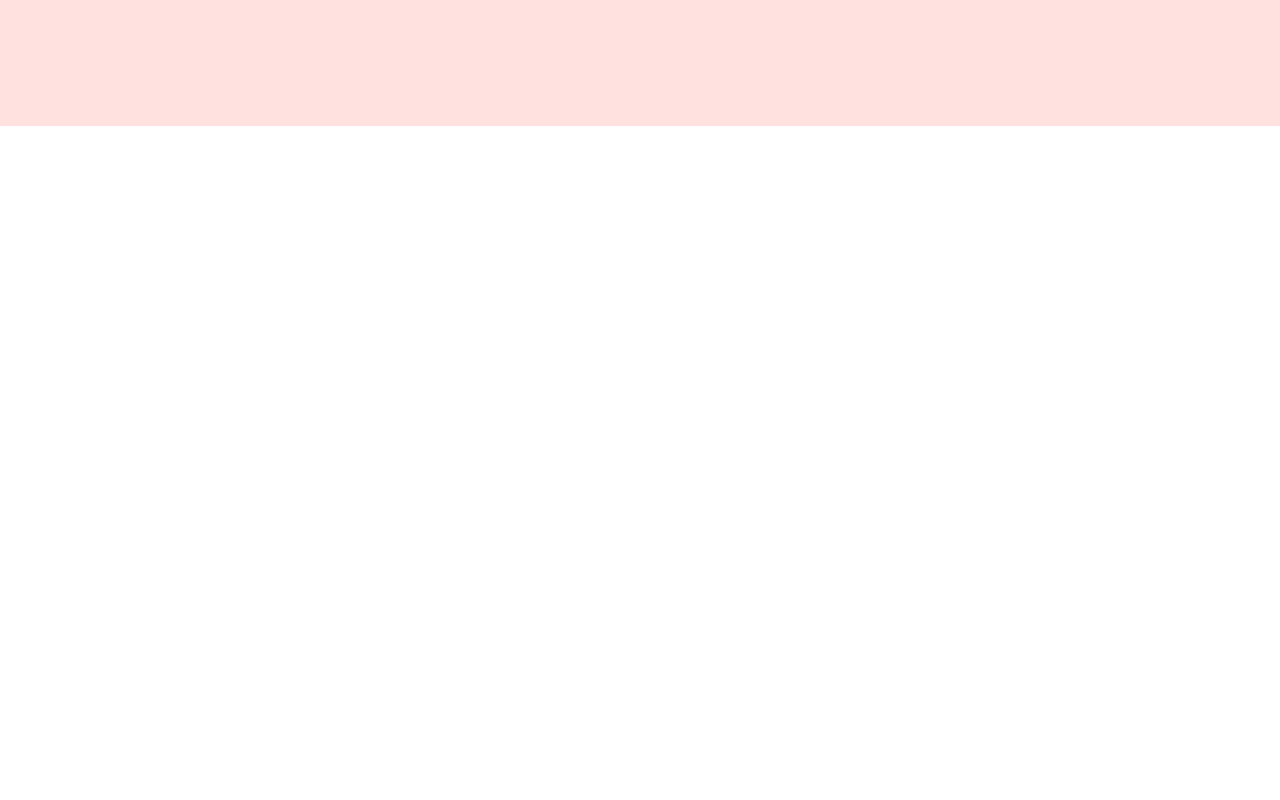
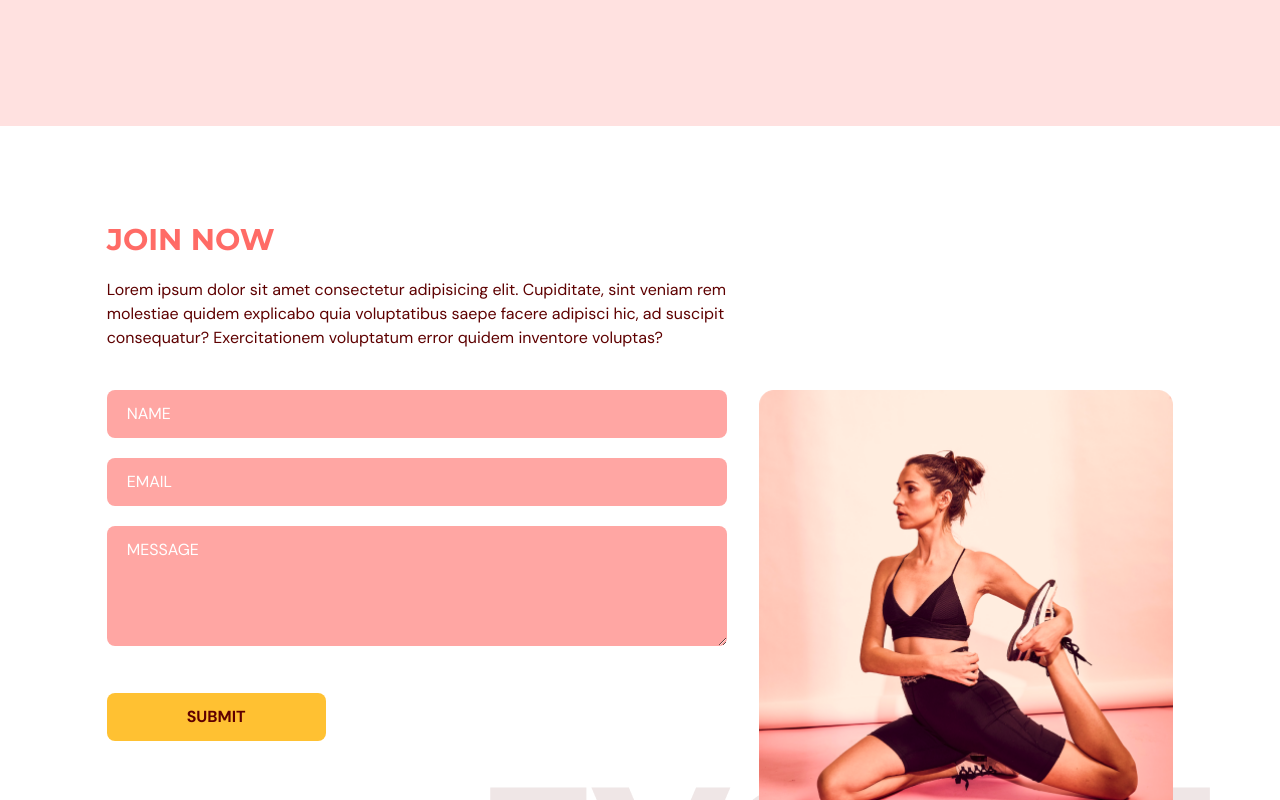
Before and after one commit to StanislaM/gym, a React (Vite) app: page / in a window 1280 px wide. Shown: the part 2920-3720 px from the top of the page. Before the commit the page ends 3046 px from the top, so only its background shows below. Built offline with nearby package versions, Linux system fonts and the light colour scheme.

Commit message:
added contact us page

```diff
--- a/package.json
+++ b/package.json
@@ -14,7 +14,8 @@
     "framer-motion": "^10.16.2",
     "react": "^18.2.0",
     "react-anchor-link-smooth-scroll": "^1.0.12",
-    "react-dom": "^18.2.0"
+    "react-dom": "^18.2.0",
+    "react-hook-form": "^7.46.1"
   },
   "devDependencies": {
     "@types/node": "^20.5.7",
--- a/src/App.tsx
+++ b/src/App.tsx
@@ -4,6 +4,7 @@
 import Benefits from '@/scenes/benefits';
 import { SelectedPage } from './shared/types';
 import OurClasses from './scenes/ourClasses';
+import ContactUs from './scenes/contactUs';
 
 const App = () => {
     const [selectedPage, setSelectedPage] = useState<SelectedPage>(
@@ -42,6 +43,8 @@
                 <Benefits setSelectedPage={setSelectedPage} />
 
                 <OurClasses setSelectedPage={setSelectedPage} />
+
+                <ContactUs setSelectedPage={setSelectedPage} />
             </div>
         </>
     );
--- /dev/null
+++ b/src/scenes/contactUs/index.tsx
@@ -0,0 +1,188 @@
+import { motion } from 'framer-motion';
+import { useForm } from 'react-hook-form';
+import { SyntheticEvent } from 'react';
+
+import HText from '@/shared/HText';
+import { SelectedPage } from '@/shared/types';
+import ContactUsPageGraphic from '@/assets/ContactUsPageGraphic.png';
+
+type Props = {
+    setSelectedPage: (value: SelectedPage) => void;
+};
+
+const ContactUs = ({ setSelectedPage }: Props) => {
+    const inputStyles = `w-full rounded-lg bg-primary-300 px-5 py-3 placeholder-white mb-5`;
+
+    const {
+        register,
+        trigger,
+        formState: { errors },
+    } = useForm();
+
+    const onSubmit = async (e: SyntheticEvent) => {
+        const isValid = await trigger();
+        if (!isValid) {
+            e.preventDefault();
+        }
+    };
+
+    return (
+        <section
+            id={`${SelectedPage.ContactUs}`}
+            className="mx-auto w-5/6 pt-24 pb-32"
+        >
+            <motion.div
+                onViewportEnter={() => setSelectedPage(SelectedPage.ContactUs)}
+            >
+                {/* HEADER */}
+                <motion.div
+                    className="md:w-3/5"
+                    initial="hidden"
+                    whileInView="visible"
+                    viewport={{ once: true, amount: 0.5 }}
+                    transition={{ duration: 1 }}
+                    variants={{
+                        hidden: {
+                            opacity: 0,
+                            x: -50,
+                        },
+                        visible: {
+                            opacity: 1,
+                            x: 0,
+                        },
+                    }}
+                >
+                    <HText>
+                        <span className="text-primary-500">
+                            {'Join now'.toUpperCase()}
+                        </span>
+                    </HText>
+                    <p className="my-5">
+                        Lorem ipsum dolor sit amet consectetur adipisicing elit.
+                        Cupiditate, sint veniam rem molestiae quidem explicabo
+                        quia voluptatibus saepe facere adipisci hic, ad suscipit
+                        consequatur? Exercitationem voluptatum error quidem
+                        inventore voluptas?
+                    </p>
+                </motion.div>
+
+                {/* FORM AND IMAGE */}
+                <div className="mt-10 justify-between gap-8 md:flex">
+                    <motion.div
+                        className="mt-10 basis-3/5 md:mt-0"
+                        initial="hidden"
+                        whileInView="visible"
+                        viewport={{ once: true, amount: 0.5 }}
+                        transition={{ duration: 1 }}
+                        variants={{
+                            hidden: {
+                                opacity: 0,
+                                y: 50,
+                            },
+                            visible: {
+                                opacity: 1,
+                                y: 0,
+                            },
+                        }}
+                    >
+                        <form
+                            target="_blank"
+                            onSubmit={onSubmit}
+                            method="POST"
+                            action="https://formsubmit.co/doyepik336@gameszox.com"
+                        >
+                            <input
+                                className={inputStyles}
+                                type="text"
+                                placeholder="NAME"
+                                {...register('name', {
+                                    required: true,
+                                    maxLength: 100,
+                                })}
+                            />
+                            {errors.name && (
+                                <p className="mt-1 text-primary-500">
+                                    {errors.name.type === 'required' &&
+                                        'This field is required.'}
+                                    {errors.name.type === 'maxLength' &&
+                                        'Max length is 100 characters.'}
+                                </p>
+                            )}
+                            <input
+                                className={inputStyles}
+                                type="email"
+                                placeholder="EMAIL"
+                                {...register('email', {
+                                    required: true,
+                                    pattern:
+                                        /^[A-Z0-9._%+-]+@[A-Z0-9.-]+\.[A-Z]{2,}$/i,
+                                })}
+                            />
+                            {errors.name && (
+                                <p className="mt-1 text-primary-500">
+                                    {errors.email!.type === 'required' &&
+                                        'This field is required.'}
+                                    {errors.email!.type === 'patern' &&
+                                        'Invalid email address.'}
+                                </p>
+                            )}
+                            <textarea
+                                className={inputStyles}
+                                rows={4}
+                                cols={50}
+                                placeholder="MESSAGE"
+                                {...register('message', {
+                                    required: true,
+                                    maxLength: 2000,
+                                })}
+                            />
+                            {errors.message && (
+                                <p className="mt-1 text-primary-500">
+                                    {errors.message.type === 'required' &&
+                                        'This field is required.'}
+                                    {errors.message.type === 'maxLength' &&
+                                        'Max length is 2000 characters.'}
+                                </p>
+                            )}
+
+                            <button
+                                type="submit"
+                                className="mt-5 rounded-lg bg-secondary-500 px-20 py-3 transition duration-500 hover:text-white font-bold"
+                            >
+                                {'Submit'.toUpperCase()}
+                            </button>
+                        </form>
+                    </motion.div>
+
+                    <motion.div
+                        className="relative mt-16 basis-2/5 md:mt-0"
+                        initial="hidden"
+                        whileInView="visible"
+                        viewport={{ once: true, amount: 0.5 }}
+                        transition={{ duration: 1 }}
+                        variants={{
+                            hidden: {
+                                opacity: 0,
+                                y: 50,
+                            },
+                            visible: {
+                                opacity: 1,
+                                y: 0,
+                            },
+                        }}
+                    >
+                        <div className="md:before:content-evolvetext w-full before:absolute before:-bottom-20 before:-right-10 before:z-[-1]">
+                            <img
+                                className="w-full"
+                                src={ContactUsPageGraphic}
+                                alt="contact-us-graphic"
+                            />
+                        </div>
+                    </motion.div>
+                </div>
+            </motion.div>
+        </section>
+    );
+};
+
+export default ContactUs;
```
Also changed, not shown: 1 other file (tests, documents, lock files or other folders).
